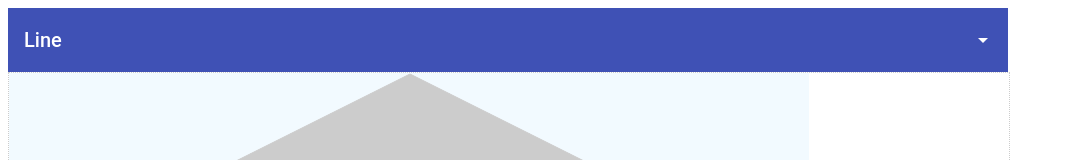
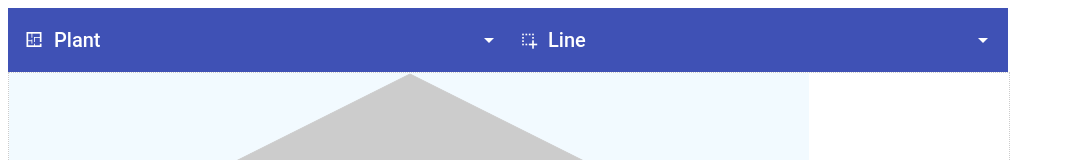
Before and after one commit to BulloRosso/isoplant, an Angular app: page / in a window 1280 px wide. Shown: the top 160 px of the page, without its empty margins (0-1065 px from the left). Built offline with nearby package versions, Linux system fonts and the light colour scheme.

Commit message:
documentation updated

```diff
--- a/src/app/tiled-canvas/tiled-canvas.component.css
+++ b/src/app/tiled-canvas/tiled-canvas.component.css
@@ -32,3 +32,11 @@ p {
    font-family:Arial;
    color:#ccc;
 }
+
+.space-right {
+    margin-right:10px;
+}
+
+.space-left {
+    margin-left:20px;
+}
--- a/src/app/tiled-canvas/tiled-canvas.component.html
+++ b/src/app/tiled-canvas/tiled-canvas.component.html
@@ -3,6 +3,16 @@
 
     <mat-toolbar color="primary">
         <mat-toolbar-row>
+
+                <span class="mdi mdi-floor-plan space-right"></span>
+
+                <mat-select class="toolbarSelect" placeholder="Select object" [(ngModel)]="selectArea">
+                    <mat-option *ngFor="let areaType of areaTypes" [value]="areaType">
+                    {{areaType}}
+                    </mat-option>
+                </mat-select>
+
+                <span class="mdi mdi-select-drag space-right space-left"></span>
 
                 <mat-select class="toolbarSelect" placeholder="Select object" [(ngModel)]="selectUnitType">
                     <mat-option *ngFor="let unitType of unitTypes" [value]="unitType">
--- a/src/app/tiled-canvas/tiled-canvas.component.ts
+++ b/src/app/tiled-canvas/tiled-canvas.component.ts
@@ -55,6 +55,9 @@ export class TiledCanvasComponent implements OnInit, AfterViewInit, OnDestroy {
 
  public selectUnitType: string = "Line";
  public unitTypes = [ "Line", "Workcenter", "Machine" ];
+
+ public selectArea: string = "Plant";
+ public areaTypes = [ "Plant", "Milling area", "Drilling area", "Spilling area" ];
 
  constructor(private tiledCoreService : TiledCoreService, private elementRef: ElementRef, private renderer: Renderer2) {
 
```
Also changed, not shown: screenshot.PNG, 1 other file (tests, documents, lock files or other folders).
